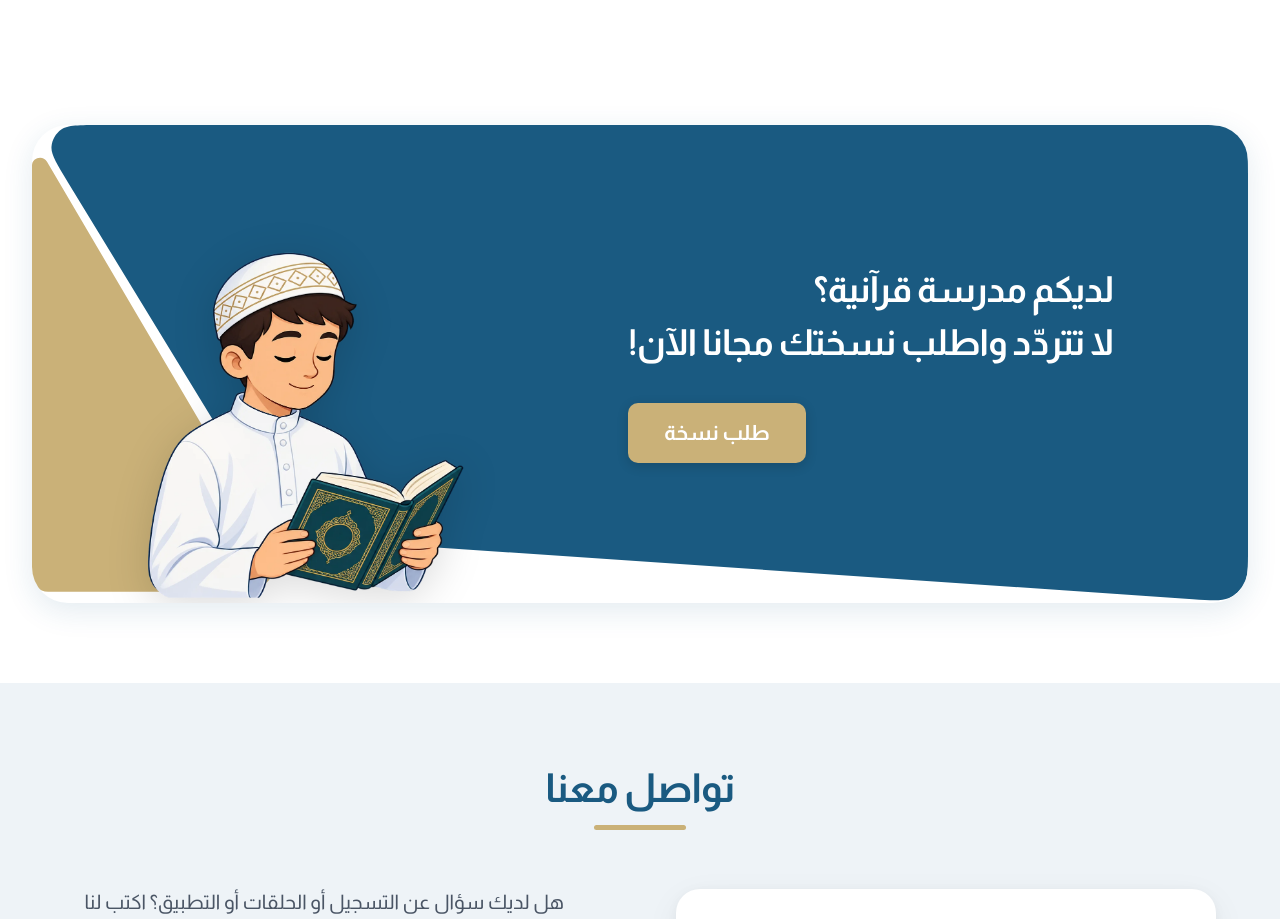
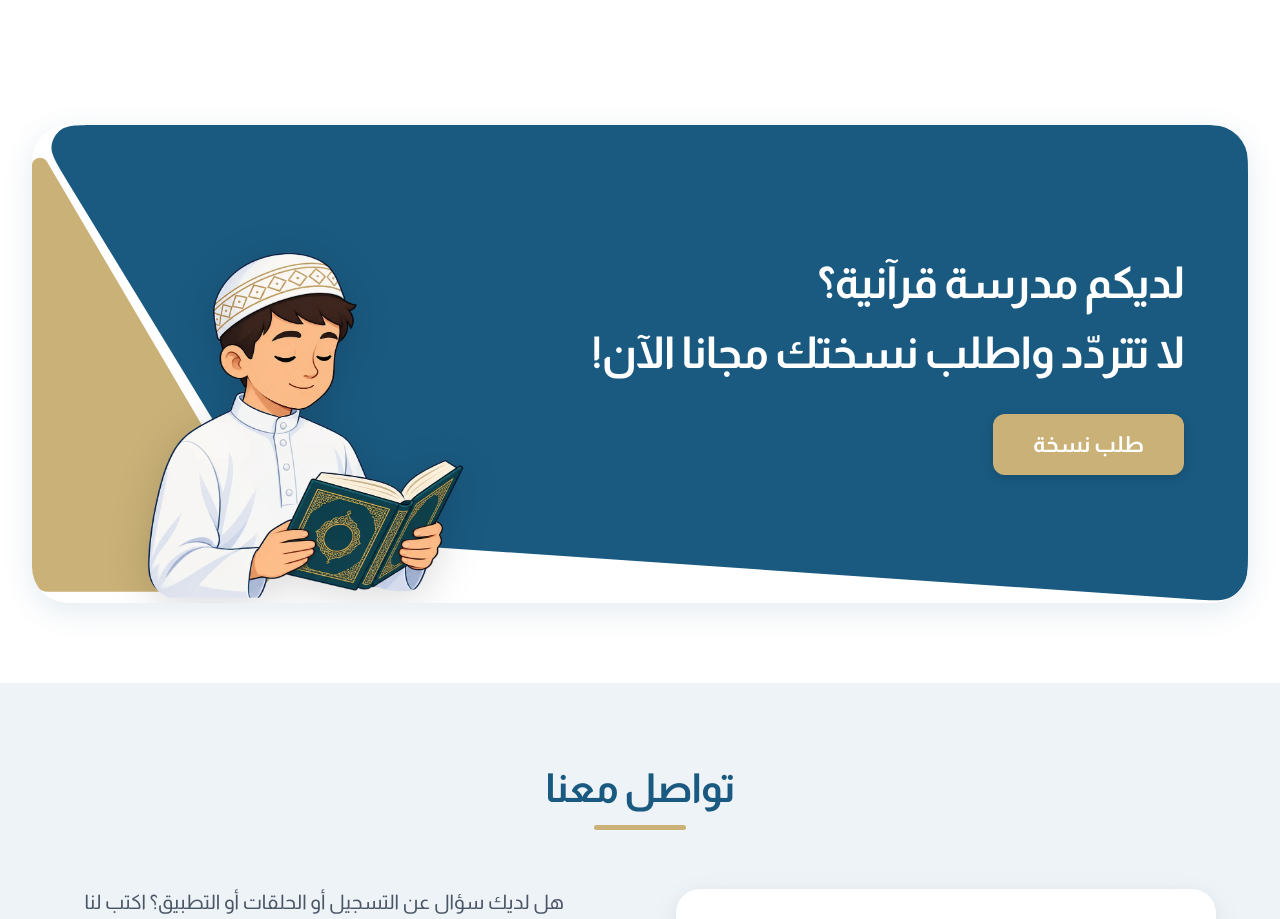
Before and after one commit to lo-ucif/hafez-web, a React (Vite) app: page / in a window 1280 px wide. Shown: the part 4840-5759 px from the top of the page. Built offline with nearby package versions, Linux system fonts and the light colour scheme.

Commit message:
feat: add CTA component to home page

```diff
--- a/src/components/home/CTA.tsx
+++ b/src/components/home/CTA.tsx
@@ -55,7 +55,7 @@ export default function CTA() {
         <div
           className="
             relative z-10 shrink-0
-            w-[42%] max-w-[500px] h-full
+            w-[38%] sm:w-[40%] md:w-[42%] max-w-[500px] h-full
             flex items-end justify-start
             pl-1.5 sm:pl-3 md:pl-5 lg:pl-8
             select-none pointer-events-none
@@ -75,30 +75,28 @@ export default function CTA() {
         <div
           dir="rtl"
           className="
-            relative z-10 flex flex-col items-end text-right
-            justify-center shrink-0
-            w-[58%] max-w-[620px] h-full
-            pr-3 sm:pr-5 md:pr-7 lg:pr-10 xl:pr-14
-            gap-2 sm:gap-3 md:gap-5 lg:gap-7 xl:gap-9
+            relative z-10 flex flex-col items-start text-right
+            justify-center flex-1 h-full
+            pr-3 sm:pr-6 md:pr-10 lg:pr-14 xl:pr-16
+            pl-2 sm:pl-4
+            gap-2.5 sm:gap-4 md:gap-6 lg:gap-8
           "
           data-node-id="344:424"
         >
           {/* Headline matching node 344:425 (Mobile) and 343:408 (Desktop) */}
           <div
             className="
-              font-['Almarai'] font-bold text-white
-              text-[11.5px] sm:text-[15px] md:text-[21px] lg:text-[28px] xl:text-[36px]
-              leading-[1.3] lg:leading-[1.35] tracking-tight m-0
+              w-full text-right font-['Almarai'] font-bold text-white
+              text-[13px] xs:text-[15px] sm:text-[20px] md:text-[28px] lg:text-[36px] xl:text-[44px]
+              leading-[1.3] md:leading-[1.35] tracking-tight m-0
             "
             data-node-id="344:425"
           >
-            <p className="m-0 mb-0.5 sm:mb-1" dir="auto">
+            <p className="m-0 mb-1 sm:mb-2 md:mb-2.5" dir="auto">
               لديكم مدرسة قرآنية؟
             </p>
             <p className="m-0 text-white" dir="auto">
-              <span>لا تتردّد واطلب </span>
-              <br className="inline sm:hidden" />
-              <span>نسختك مجانا الآن!</span>
+              لا تتردّد واطلب نسختك مجانا الآن!
             </p>
           </div>
 
@@ -111,12 +109,13 @@ export default function CTA() {
             }}
             whileTap={{ scale: 0.96 }}
             className="
+              self-start
               bg-[#cab178] hover:bg-[#bfa56a]
               transition-colors duration-200
               flex items-center justify-center
-              px-2.5 sm:px-4 md:px-6 lg:px-9
-              py-1 sm:py-1.5 md:py-2.5 lg:py-3.5
-              rounded-[4px] sm:rounded-[6px] lg:rounded-[10px]
+              px-3.5 sm:px-5 md:px-8 lg:px-10
+              py-1.5 sm:py-2 md:py-3 lg:py-3.5
+              rounded-[5px] sm:rounded-[8px] lg:rounded-[12px]
               cursor-pointer no-underline
               shadow-[0px_3px_12px_rgba(0,0,0,0.16)]
             "
@@ -125,7 +124,7 @@ export default function CTA() {
             <span
               className="
                 font-['Almarai'] font-bold leading-normal not-italic
-                text-[9px] sm:text-[11px] md:text-[15px] lg:text-[21px]
+                text-[10px] sm:text-[13px] md:text-[17px] lg:text-[22px]
                 text-white whitespace-nowrap
               "
               dir="auto"
```
